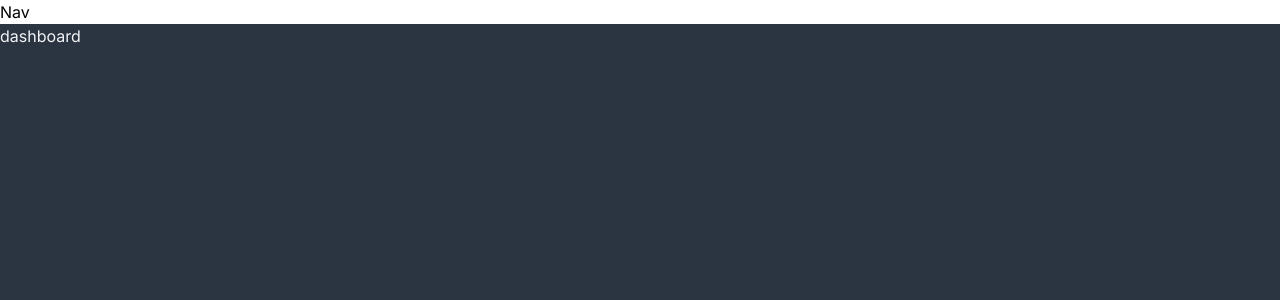
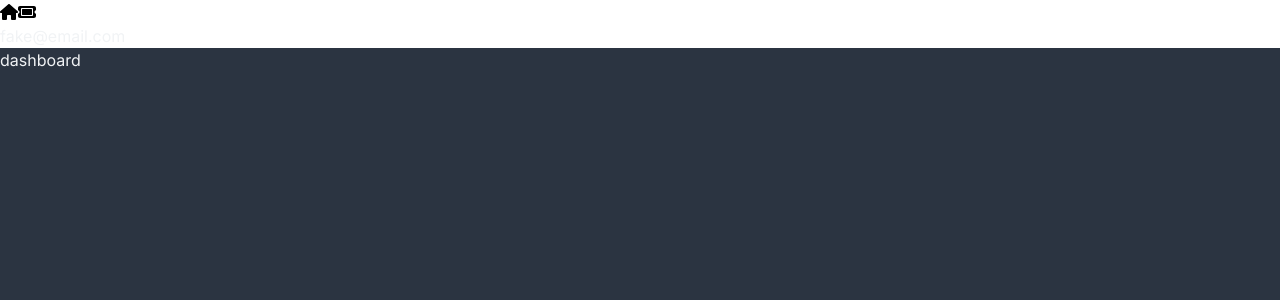
Before and after one commit to senhorgomes/next-mongodb, a Next.js app: page / in a window 1280 px wide. Shown: the top 300 px of the page. Built offline with nearby package versions, Linux system fonts and the light colour scheme.

Commit message:
Add icons for navbar and links

```diff
--- a/app/(components)/Nav.jsx
+++ b/app/(components)/Nav.jsx
@@ -1,6 +1,24 @@
+import { faHome, faTicket } from "@fortawesome/free-solid-svg-icons"
+import { FontAwesomeIcon } from "@fortawesome/react-fontawesome"
+import Link from "next/link"
+
 const Nav = () => {
   return (
-    <div>Nav</div>
+    <nav>
+        {/* icons */}
+        <div>
+            <Link href="/">
+                <FontAwesomeIcon icon={faHome} className="icon"/>
+            </Link>
+            <Link href="/TicketPage/new">
+                <FontAwesomeIcon icon={faTicket} className="icon"/>
+            </Link>
+        </div>
+        {/* login */}
+        <div>
+            <p  className="text-default-text">fake@email.com </p>
+        </div>
+    </nav>
   )
 }
 
```
Also changed, not shown: app/globals.css (line endings or trailing spaces).
